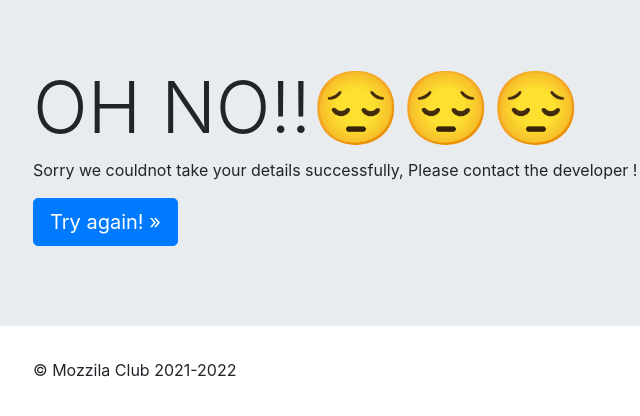
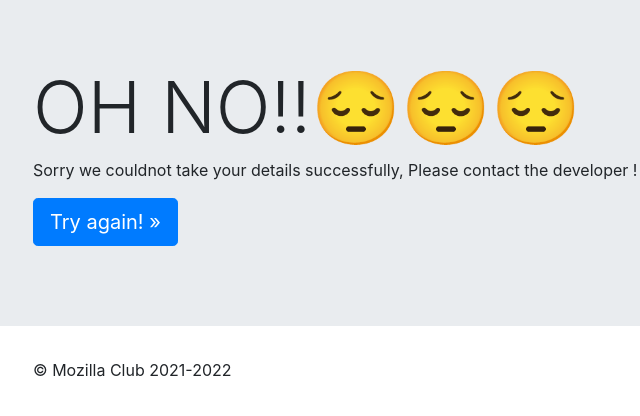
Before and after one commit to Kr-Shanu/Mozila_Round_3, a website: page failure.html in a window 1280 px wide. Shown: the full height of the page, 52-692 px from the left. Drawn offline with nearby package versions, Linux system fonts and the light colour scheme.

Commit message:
Spelling correction done in failure page

```diff
--- a/failure.html
+++ b/failure.html
@@ -36,7 +36,7 @@
     </main>
 
     <footer class="container">
-        <p>&copy; Mozzila Club 2021-2022</p>
+        <p>&copy; Mozilla Club 2021-2022</p>
     </footer>
 
     <!-- Bootstrap core JavaScript
```
